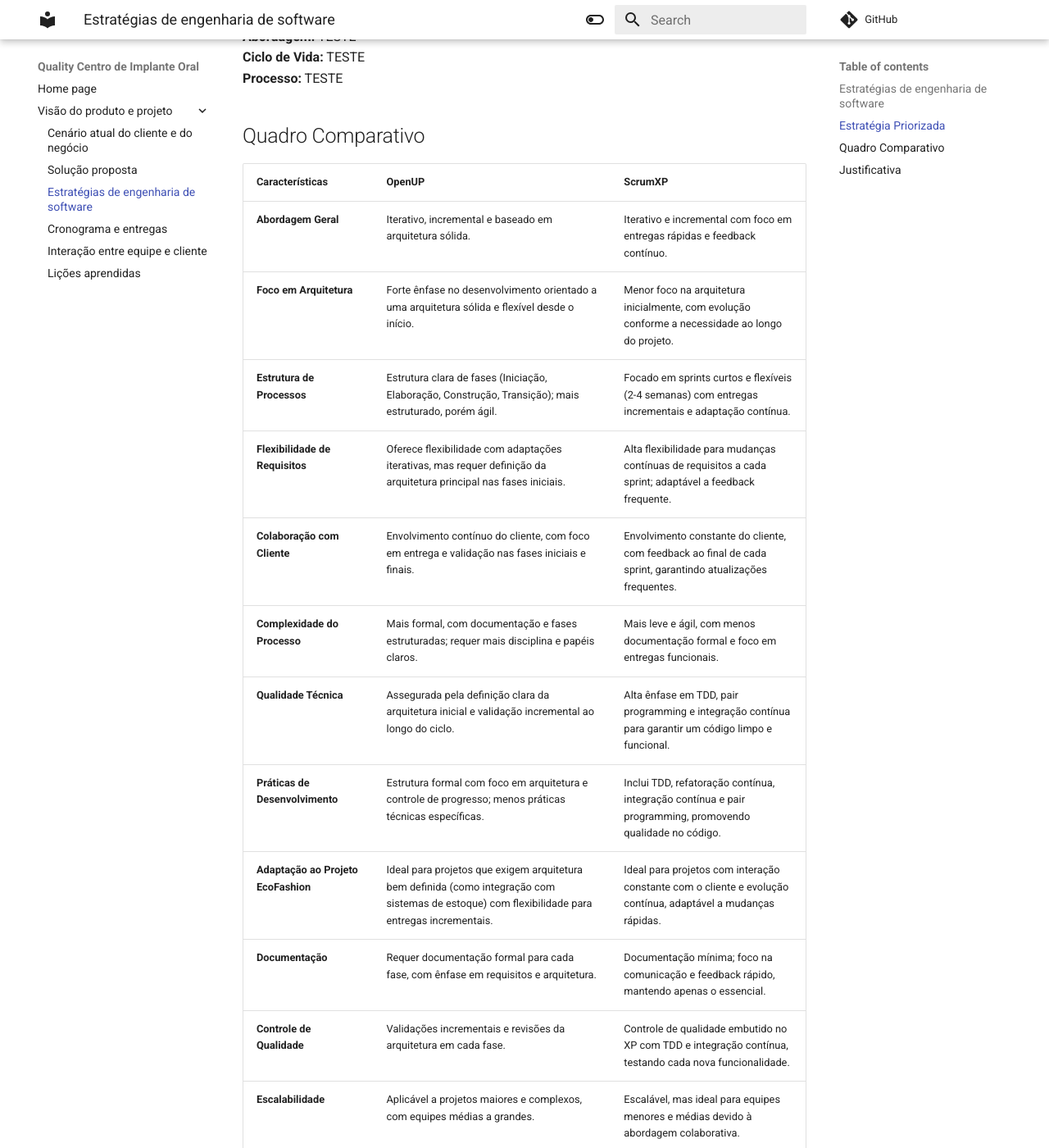
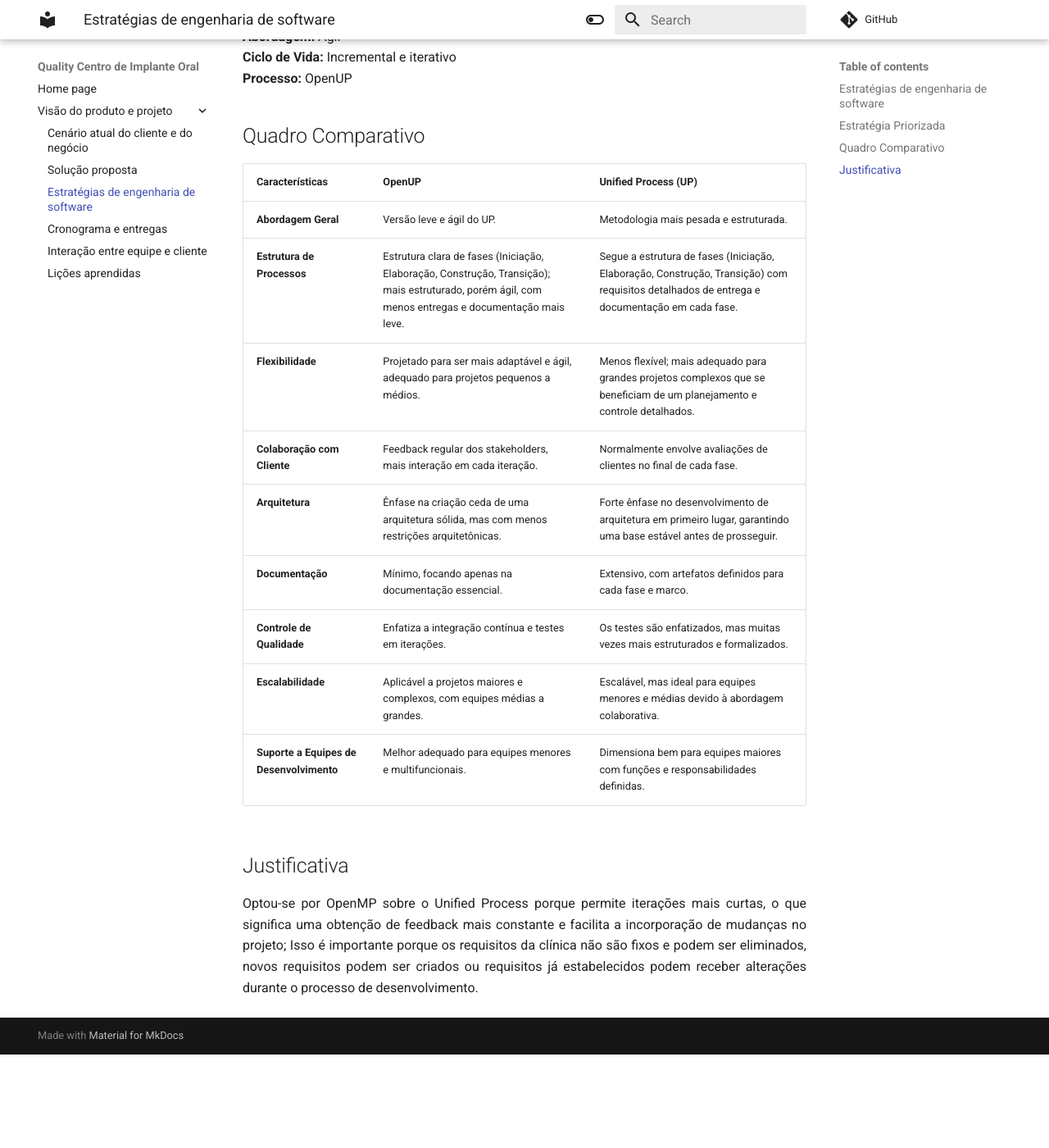
Before and after one commit to mdsreq-fga-unb/2024.2-T01-UnBits, an MkDocs documentation site: the page built from docs/estrategias_software.md, in a window 1280 px wide and 1400 px high, scrolled down 274 px. Shown: the whole window at 82% size. Built offline with MkDocs 1.6.1 and Material for MkDocs 9.7.7, drawn with Linux system fonts in a browser that asks for light colours; comment, search, counter and statistics services are not loaded; after the commit the page ends 1560 px from its top, so only the background shows below that; some of the changed text lies outside the part shown.

Commit message:
added information to pages

```diff
--- a/docs/estrategias_software.md
+++ b/docs/estrategias_software.md
@@ -2,27 +2,25 @@
 
 ## Estratégia Priorizada
 
-**Abordagem:** TESTE <br>
-**Ciclo de Vida:** TESTE <br>
-**Processo:** TESTE <br>
+**Abordagem:** Agil <br>
+**Ciclo de Vida:** Incremental e iterativo <br>
+**Processo:** OpenUP <br>
 
 ## Quadro Comparativo
 
-| Características                | OpenUP                                                                                         | ScrumXP                                                                                     |
+| Características                | OpenUP                                                                                         | Unified Process (UP)                                                                                     |
 |--------------------------------|------------------------------------------------------------------------------------------------|---------------------------------------------------------------------------------------------|
-| **Abordagem Geral**            | Iterativo, incremental e baseado em arquitetura sólida.                                        | Iterativo e incremental com foco em entregas rápidas e feedback contínuo.                   |
-| **Foco em Arquitetura**        | Forte ênfase no desenvolvimento orientado a uma arquitetura sólida e flexível desde o início.  | Menor foco na arquitetura inicialmente, com evolução conforme a necessidade ao longo do projeto. |
-| **Estrutura de Processos**     | Estrutura clara de fases (Iniciação, Elaboração, Construção, Transição); mais estruturado, porém ágil. | Focado em sprints curtos e flexíveis (2-4 semanas) com entregas incrementais e adaptação contínua. |
-| **Flexibilidade de Requisitos** | Oferece flexibilidade com adaptações iterativas, mas requer definição da arquitetura principal nas fases iniciais. | Alta flexibilidade para mudanças contínuas de requisitos a cada sprint; adaptável a feedback frequente. |
-| **Colaboração com Cliente**    | Envolvimento contínuo do cliente, com foco em entrega e validação nas fases iniciais e finais. | Envolvimento constante do cliente, com feedback ao final de cada sprint, garantindo atualizações frequentes. |
-| **Complexidade do Processo**    | Mais formal, com documentação e fases estruturadas; requer mais disciplina e papéis claros.    | Mais leve e ágil, com menos documentação formal e foco em entregas funcionais.               |
-| **Qualidade Técnica**          | Assegurada pela definição clara da arquitetura inicial e validação incremental ao longo do ciclo. | Alta ênfase em TDD, pair programming e integração contínua para garantir um código limpo e funcional. |
-| **Práticas de Desenvolvimento** | Estrutura formal com foco em arquitetura e controle de progresso; menos práticas técnicas específicas. | Inclui TDD, refatoração contínua, integração contínua e pair programming, promovendo qualidade no código. |
-| **Adaptação ao Projeto EcoFashion** | Ideal para projetos que exigem arquitetura bem definida (como integração com sistemas de estoque) com flexibilidade para entregas incrementais. | Ideal para projetos com interação constante com o cliente e evolução contínua, adaptável a mudanças rápidas. |
-| **Documentação**               | Requer documentação formal para cada fase, com ênfase em requisitos e arquitetura.            | Documentação mínima; foco na comunicação e feedback rápido, mantendo apenas o essencial.    |
-| **Controle de Qualidade**      | Validações incrementais e revisões da arquitetura em cada fase.                               | Controle de qualidade embutido no XP com TDD e integração contínua, testando cada nova funcionalidade. |
+| **Abordagem Geral**            | Versão leve e ágil do UP.                                        | 	Metodologia mais pesada e estruturada.                   |
+| **Estrutura de Processos**     | Estrutura clara de fases (Iniciação, Elaboração, Construção, Transição); mais estruturado, porém ágil, com menos entregas e documentação mais leve. | Segue a estrutura de fases (Iniciação, Elaboração, Construção, Transição) com requisitos detalhados de entrega e documentação em cada fase. |
+| **Flexibilidade** | Projetado para ser mais adaptável e ágil, adequado para projetos pequenos a médios. | Menos flexível; mais adequado para grandes projetos complexos que se beneficiam de um planejamento e controle detalhados. |
+| **Colaboração com Cliente**    | Feedback regular dos stakeholders, mais interação em cada iteração. | Normalmente envolve avaliações de clientes no final de cada fase. |
+| **Arquitetura**    | Ênfase na criação ceda de uma arquitetura sólida, mas com menos restrições arquitetônicas.    | Forte ênfase no desenvolvimento de arquitetura em primeiro lugar, garantindo uma base estável antes de prosseguir.               |
+| **Documentação**               | Mínimo, focando apenas na documentação essencial.            | Extensivo, com artefatos definidos para cada fase e marco.    |
+| **Controle de Qualidade**      | Enfatiza a integração contínua e testes em iterações.                               | Os testes são enfatizados, mas muitas vezes mais estruturados e formalizados. |
 | **Escalabilidade**             | Aplicável a projetos maiores e complexos, com equipes médias a grandes.                       | Escalável, mas ideal para equipes menores e médias devido à abordagem colaborativa.        |
-| **Suporte a Equipes de Desenvolvimento** | Suporta equipes maiores e com papéis definidos, requerendo mais controle sobre o progresso. | Suporta equipes menores, mais colaborativas e com papéis flexíveis, adaptando-se ao ritmo do projeto. |
+| **Suporte a Equipes de Desenvolvimento** | Melhor adequado para equipes menores e multifuncionais. | Dimensiona bem para equipes maiores com funções e responsabilidades definidas. |
 
 
 ## Justificativa
+
+Optou-se por OpenMP sobre o Unified Process porque permite iterações mais curtas, o que significa uma obtenção de feedback mais constante e facilita a incorporação de mudanças no projeto; Isso é importante porque os requisitos da clínica não são fixos e podem ser eliminados, novos requisitos podem ser criados ou requisitos já estabelecidos podem receber alterações durante o processo de desenvolvimento.
```
Also changed, not shown: docs/interacao.md (+17 -5 lines), docs/licoes_aprendidas.md (+2 -5 lines), docs/solucao_proposta.md (+1 -1 lines).
